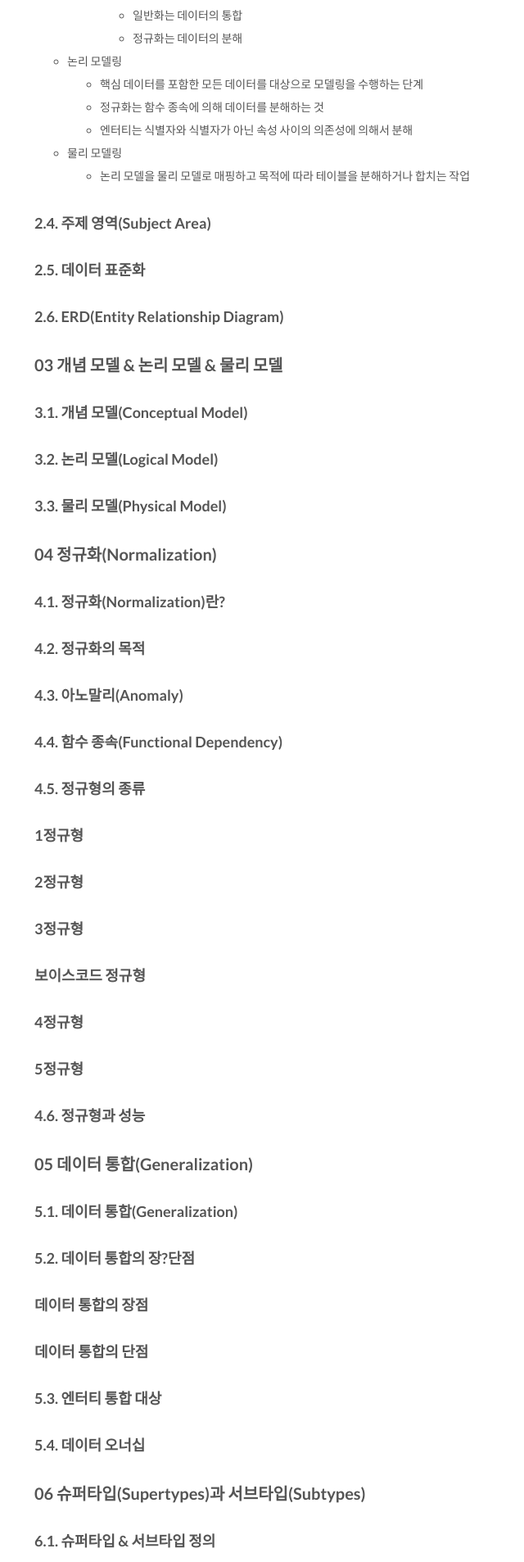
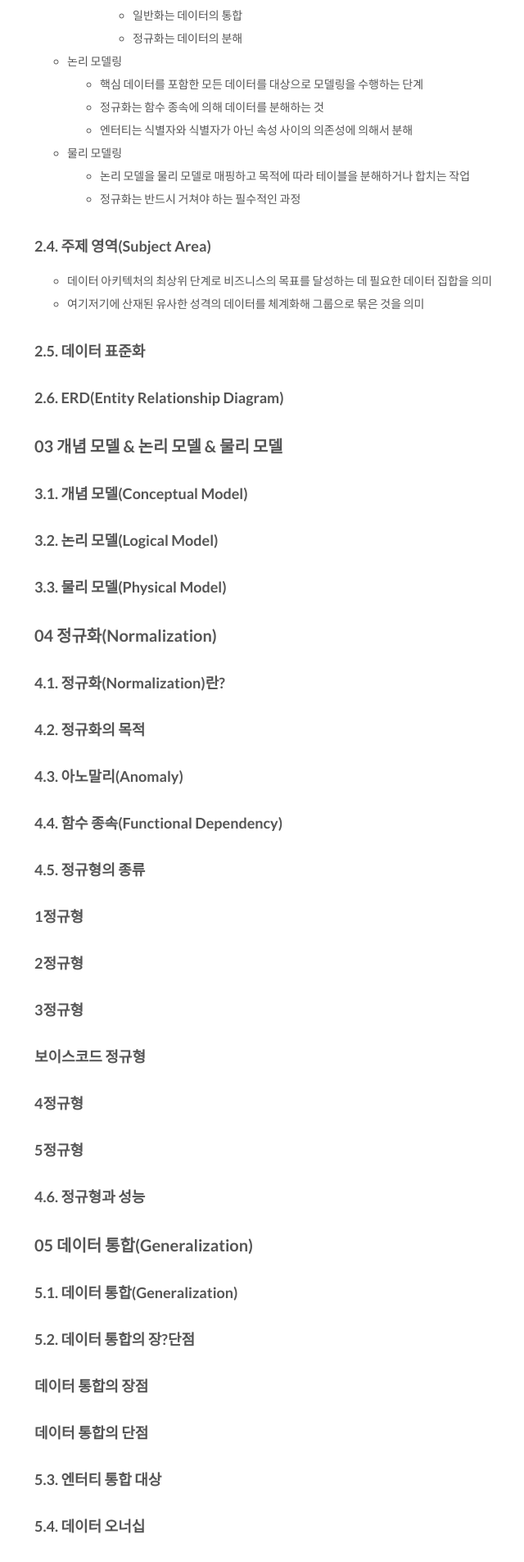
Before and after one commit to csj4032/csj4032.github.io, a Jekyll site: the page built from _posts/2018-05-02-관계형데이터모델링프리미엄가이드.md, in a window 1280 px wide. Shown: the part 4172-6078 px from the top of the page at 82% size, without its empty margins (248-888 px from the left). Built offline with Jekyll 4.4.1, drawn with Linux system fonts in a browser that asks for light colours; comment, search, counter and statistics services are not loaded.

Commit message:
관계형 데이터 베이스 모델링 포스팅 수정

```diff
--- a/_posts/2018-05-02-관계형데이터모델링프리미엄가이드.md
+++ b/_posts/2018-05-02-관계형데이터모델링프리미엄가이드.md
@@ -118,8 +118,11 @@ comments: true
   * 엔터티는 식별자와 식별자가 아닌 속성 사이의 의존성에 의해서 분해
 * 물리 모델링
   * 논리 모델을 물리 모델로 매핑하고 목적에 따라 테이블을 분해하거나 합치는 작업
+  * 정규화는 반드시 거쳐야 하는 필수적인 과정
 
 ### 2.4. 주제 영역(Subject Area)
+* 데이터 아키텍처의 최상위 단계로 비즈니스의 목표를 달성하는 데 필요한 데이터 집합을 의미
+* 여기저기에 산재된 유사한 성격의 데이터를 체계화해 그룹으로 묶은 것을 의미
 
 ### 2.5. 데이터 표준화
 
```
